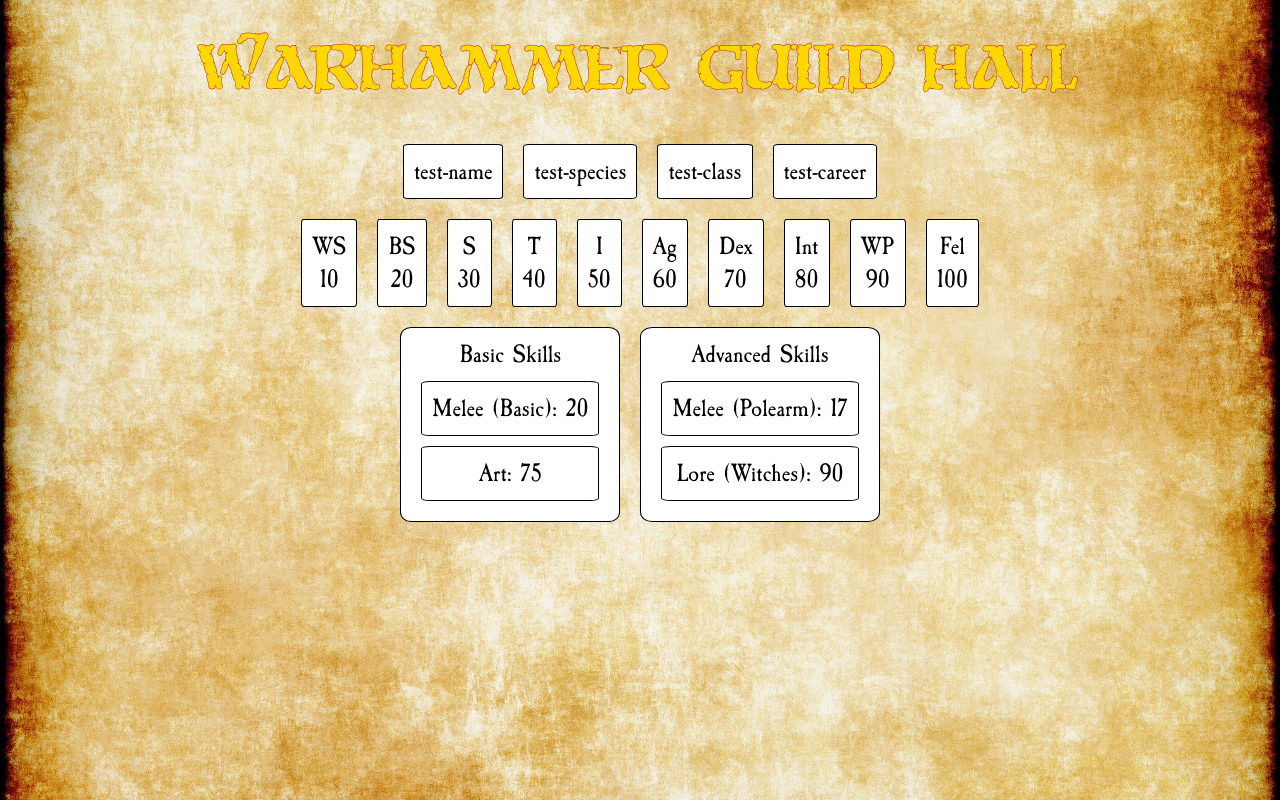
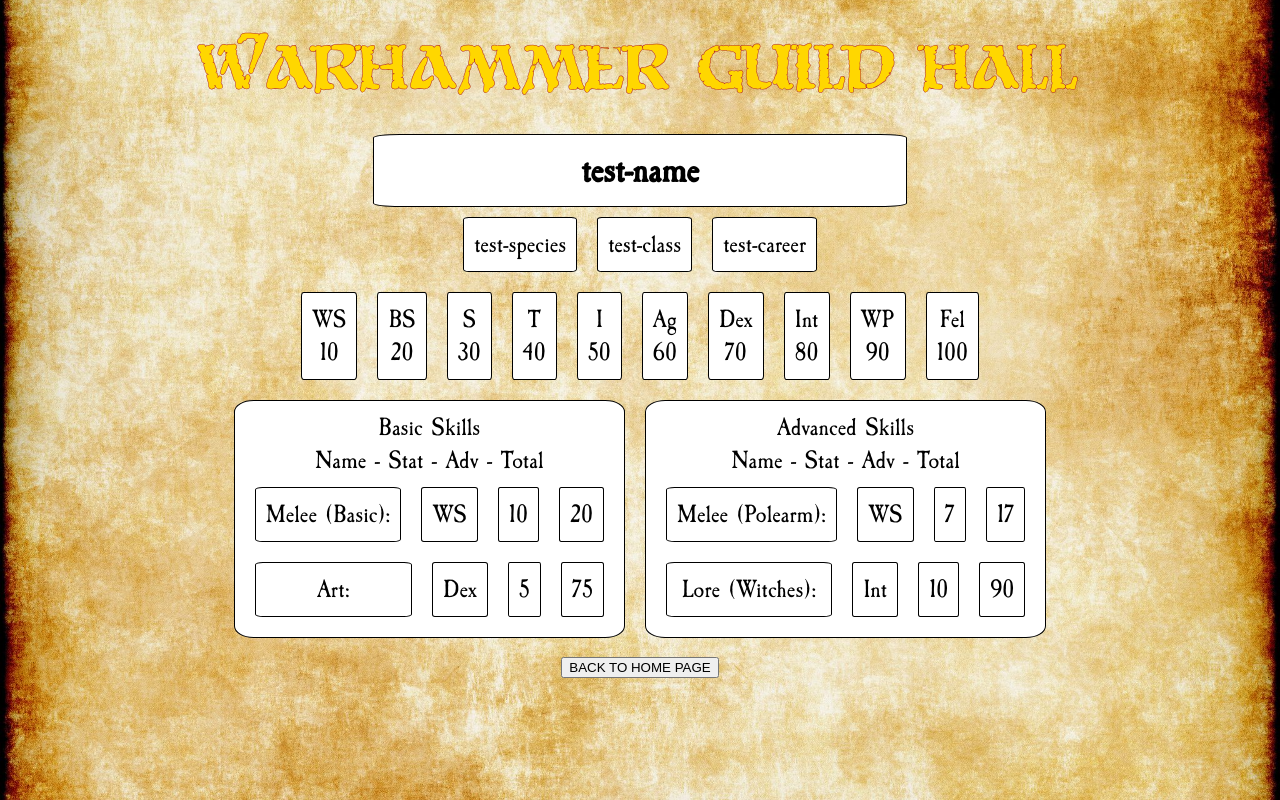
Before and after one commit to bstizzle/warhammer-guild-hall, a React (Create React App) app: page /sheet in a window 1280 px wide. Built offline with nearby package versions, Linux system fonts and the light colour scheme.

Commit message:
better flexbox setups for skills and bio

```diff
--- a/src/components/Bio.js
+++ b/src/components/Bio.js
@@ -8,9 +8,6 @@
 
   return(
     <div className="sheet-row">
-      <div className="sheet-div">
-        {char.name}
-      </div>
       <div className="sheet-div">
         {char.species}
       </div>
--- a/src/components/CharacterSheet.js
+++ b/src/components/CharacterSheet.js
@@ -1,12 +1,17 @@
+//library imports
 import React, { useEffect } from 'react';
+import { useSelector, useDispatch } from 'react-redux';
+import { setChar, selectChar } from '../redux/characterSlice';
+import { useHistory } from 'react-router-dom';
+
+//component imports
 import { data } from '../fakeDb/fakeData';
 import Stats from './Stats';
 import Skills from './Skills';
 import Bio from './Bio';
-import { useSelector, useDispatch } from 'react-redux';
-import { setChar, selectChar } from '../redux/characterSlice';
 
 const CharacterSheet = () => {
+  const history = useHistory();
   const dispatch = useDispatch();
   const char = useSelector(selectChar);
   console.log(char)
@@ -17,9 +22,11 @@
 
   return(
     <div className="sheet-container">
+      <h2>{char.name}</h2>
       <Bio />
       {char.stats ? <Stats /> : null}
       {char.basicSkills ? <Skills /> : null}
+      <button onClick={()=>history.push("/")}>BACK TO HOME PAGE</button>
     </div>
   );
 }
--- a/src/components/Skills.js
+++ b/src/components/Skills.js
@@ -16,15 +16,37 @@
   let key = 0;
   const bscSkills = bscSkillKeys.map(k => {
     return(
-      <div key={key++} className="sheet-div">
-        {k}: {totalSkill(char.basicSkills[k])}
+      <div key={key++} className="skill-row">
+        <div key={key++} className="skill-name">
+          {k}:
+        </div>
+        <div key={key++} className="sheet-div">
+          {char.basicSkills[k].stat}
+        </div>
+        <div key={key++} className="sheet-div">
+          {char.basicSkills[k].adv}
+        </div>
+        <div key={key++} className="sheet-div">
+          {totalSkill(char.basicSkills[k])}
+        </div>
       </div>
     );
   })
   const advSkills = advSkillKeys.map(k => {
     return(
-      <div key={key++} className="sheet-div">
-        {k}: {totalSkill(char.advSkills[k])}
+      <div key={key++} className="skill-row">
+        <div key={key++} className="skill-name">
+          {k}:
+        </div>
+        <div key={key++} className="sheet-div">
+          {char.advSkills[k].stat}
+        </div>
+        <div key={key++} className="sheet-div">
+          {char.advSkills[k].adv}
+        </div>
+        <div key={key++} className="sheet-div">
+          {totalSkill(char.advSkills[k])}
+        </div>
       </div>
     );
   })
@@ -33,11 +55,13 @@
   return(
     <div className="sheet-row">
       <div className="sheet-div">
-        Basic Skills
+        Basic Skills<br/>
+        Name - Stat - Adv - Total
         {bscSkills}
       </div>
       <div className="sheet-div">
-        Advanced Skills
+        Advanced Skills<br/>
+        Name - Stat - Adv - Total
         {advSkills}
       </div>
     </div>
--- a/src/index.css
+++ b/src/index.css
@@ -46,6 +46,15 @@
   font-family: body;
 }
 
+.sheet-container h2 {
+  border: 1px solid black;
+  border-radius: 5%;
+  background-color: white;
+  padding: 10px;
+  margin: auto;
+  max-width: 40vw;
+}
+
 .sheet-row {
   display: flex;
   justify-content: center;
@@ -59,6 +68,20 @@
   margin: 10px;
 }
 
+.skill-row {
+  display: flex;
+  justify-content: right;
+}
+
+.skill-name {
+  flex-grow: 1;
+  border: 1px solid black;
+  border-radius: 5%;
+  background-color: white;
+  padding: 10px;
+  margin: 10px;
+}
+
 .demo-page {
   background-color: white;
 }
```
Also changed, not shown: src/App.js (+4 -4 lines).
